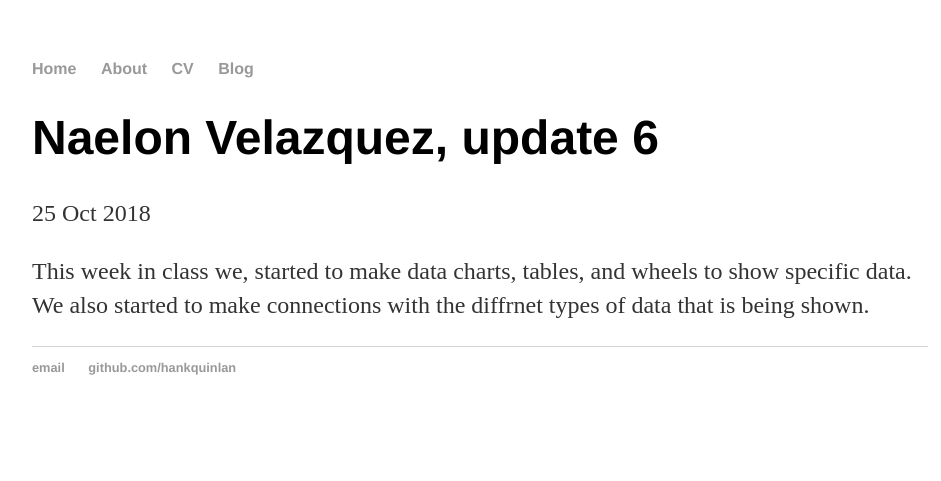
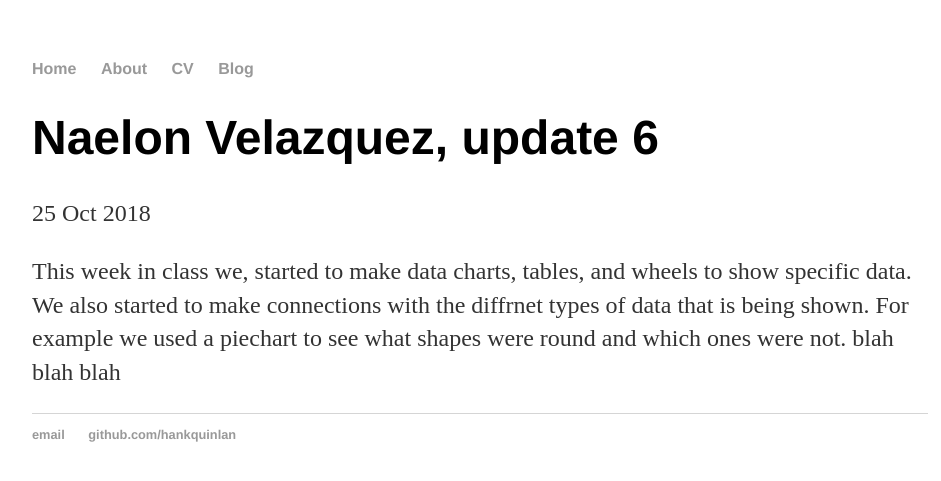
Before and after one commit to naelonv5318/naelonv5318.github.io, a Jekyll site: the page built from _posts/2018-10-25-Naelon-Velazquez-site-update6.md, in a window 1280 px wide. Shown: the top 481 px of the page, without its empty margins (160-1101 px from the left). Built offline with Jekyll 4.4.1, drawn with Linux system fonts in a browser that asks for light colours.

Commit message:
Update 2018-10-25-Naelon-Velazquez-site-update6.md

```diff
--- a/_posts/2018-10-25-Naelon-Velazquez-site-update6.md
+++ b/_posts/2018-10-25-Naelon-Velazquez-site-update6.md
@@ -4,4 +4,4 @@ title: "Naelon Velazquez, update 6"
 date: 2018-10-25
 ---
 
-This week in class we, started to make data charts, tables, and wheels to show specific data. We also started to make connections with the diffrnet types of data that is being shown.
+This week in class we, started to make data charts, tables, and wheels to show specific data. We also started to make connections with the diffrnet types of data that is being shown. For example we used a piechart to see what shapes were round and which ones were not. blah blah blah
```
